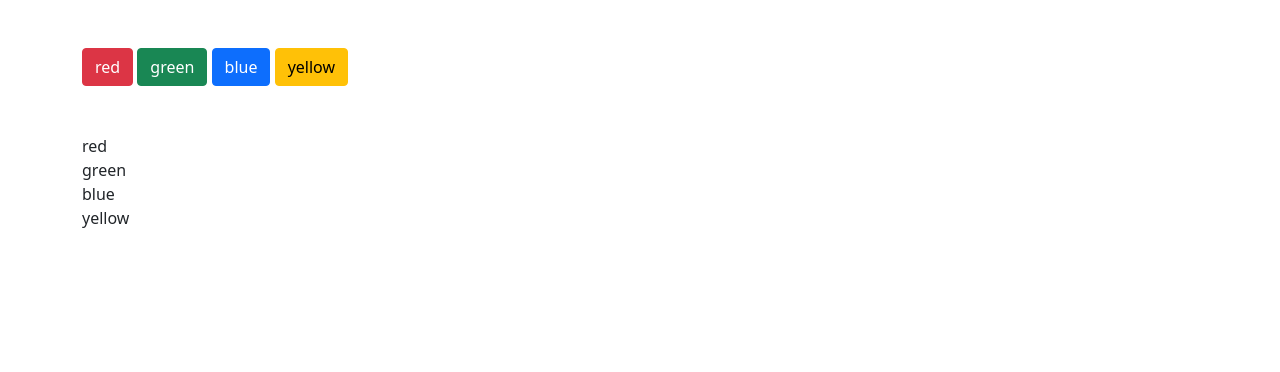
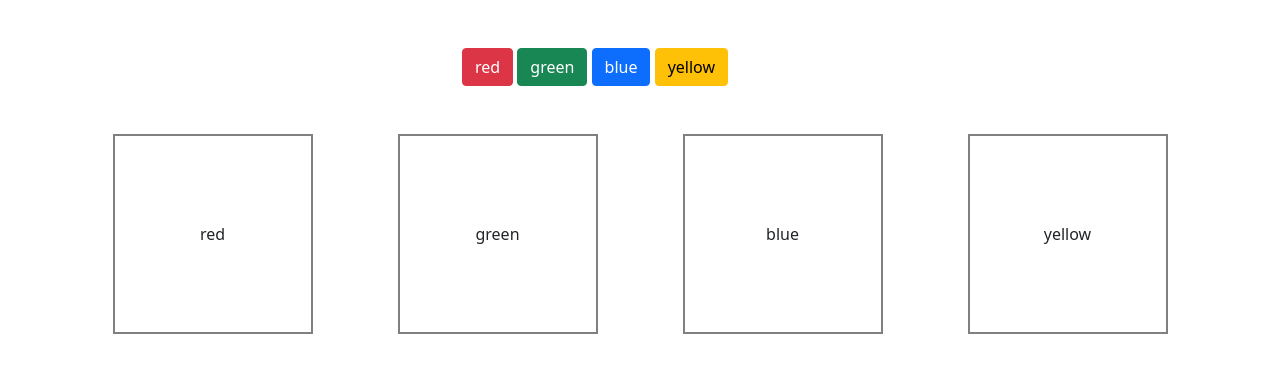
Before and after one commit to kamranss/Week-27-Classwork, a plain HTML site: page assets/highlightBox.html in a window 1280 px wide. Drawn offline with nearby package versions, Linux system fonts and the light colour scheme; files whose address does not match are found by name.

Commit message:
Refactor: task updated

```diff
--- a/assets/highlightBox.html
+++ b/assets/highlightBox.html
@@ -7,22 +7,37 @@
     <link href="https://cdn.jsdelivr.net/npm/bootstrap@5.0.2/dist/css/bootstrap.min.css" rel="stylesheet" integrity="sha384-EVSTQN3/azprG1Anm3QDgpJLIm9Nao0Yz1ztcQTwFspd3yD65VohhpuuCOmLASjC" crossorigin="anonymous">
 
     <title>Document</title>
+    <style>
+        .row{
+            display: flex;
+            justify-content: space-around;
+
+        }
+        .box{
+            width: 200px;
+            height: 200px;
+            display: flex;
+            justify-content: center;
+            align-items: center;
+            border: 2px solid grey;
+        }
+    </style>
 </head>
 <body>
     <div class="container">
         <div class="row mt-5">
             <div class="col-4">
-                <button data-id="btn-danger" class="btn btn-danger">red</button>
-                <button data-id="btn-success" class="btn btn-success">green</button>
-                <button data-id="btn-primary" class="btn btn-primary">blue</button>
-                <button data-id="btn-warning" class="btn btn-warning">yellow</button>
+                <button data-id="red" class="btn btn-danger">red</button>
+                <button data-id="green" class="btn btn-success">green</button>
+                <button data-id="blue" class="btn btn-primary">blue</button>
+                <button data-id="yellow" class="btn btn-warning">yellow</button>
             </div>
         </div>
         <div class="row justify-content-spacebetween mt-5">
-            <div id="btn-danger" class="box">red</div>
-            <div id="btn-success" class="box">green</div>
-            <div id="btn-primary" class="box">blue</div>
-            <div id="btn-warning"class="box">yellow</div>
+            <div id="red" class="box">red</div>
+            <div id="green" class="box">green</div>
+            <div id="blue" class="box">blue</div>
+            <div id="yellow"class="box">yellow</div>
         </div>
     </div>
 </body>
--- a/assets/scripts/highlightBox.js
+++ b/assets/scripts/highlightBox.js
@@ -2,10 +2,11 @@ let button = document.querySelectorAll(".btn");
 let clickedBox;
 button.forEach(btn=>{
     btn.addEventListener("click", function(){
-        clickedBox? clickedBox.style.backroundColor = "transparent":"";
+        clickedBox?clickedBox.style.backroundColor = "transparent":"";
         let dataId = this.getAttribute("data-id");
         document.getElementById(dataId).style.backgroundColor = dataId;
         clickedBox = document.getElementById(dataId);
+        console.log(clickedBox);
 
     })
 })
```
